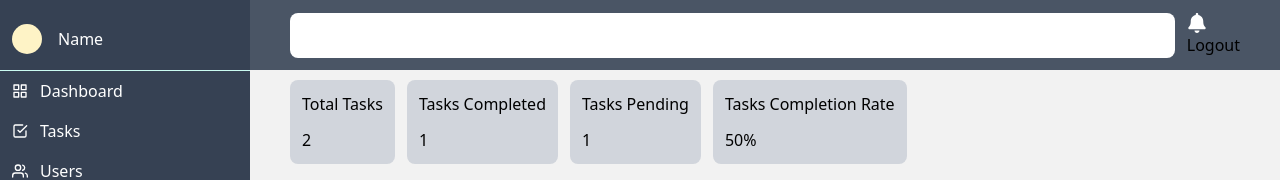
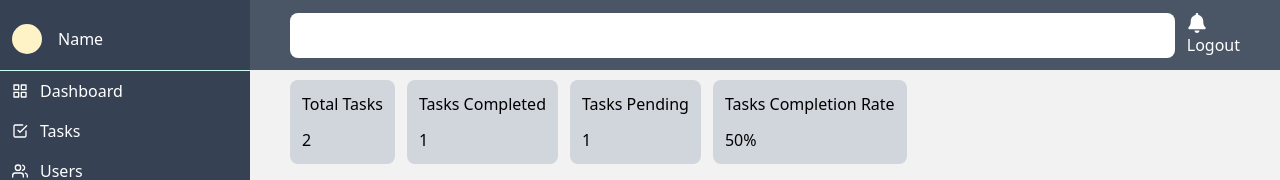
Before and after one commit to Nizamkn8/TaskPilot, a React (Vite) app: page / in a window 1280 px wide. Shown: the top 180 px of the page. Built offline with nearby package versions, Linux system fonts and the light colour scheme; sample sign-in values are in the browser's storage.

Commit message:
login,registaration,login button commit

```diff
--- a/src/components/layouts/Navbar.jsx
+++ b/src/components/layouts/Navbar.jsx
@@ -16,7 +16,7 @@ const  Navbar = () => {
         <input className="h-[45px] w-full bg-white text-black px-4 py-2 rounded-lg focus:outline-0" type="text" />
         <div>
           <FaBell className="text-xl text-white hover:text-blue-500" />
-          <button onClick={handleLogout}>Logout</button>
+          <button onClick={handleLogout} className="text-white cursor-pointer">Logout</button>
         </div>
       </div>
     </header>
```
